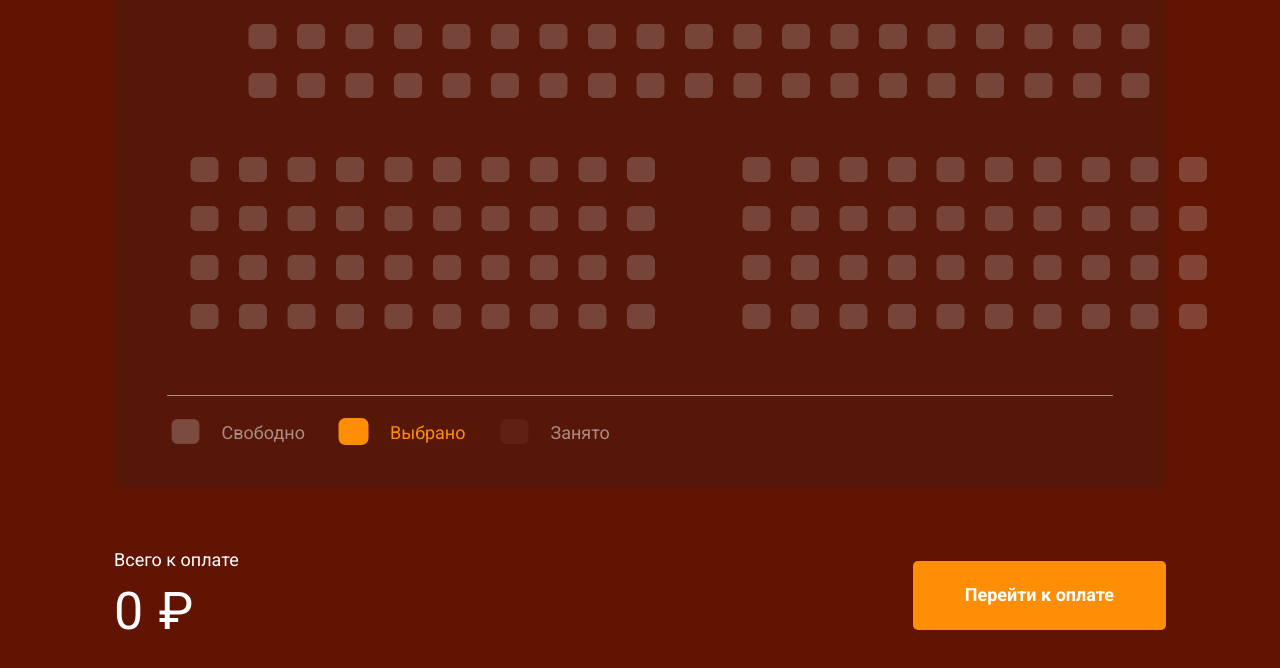
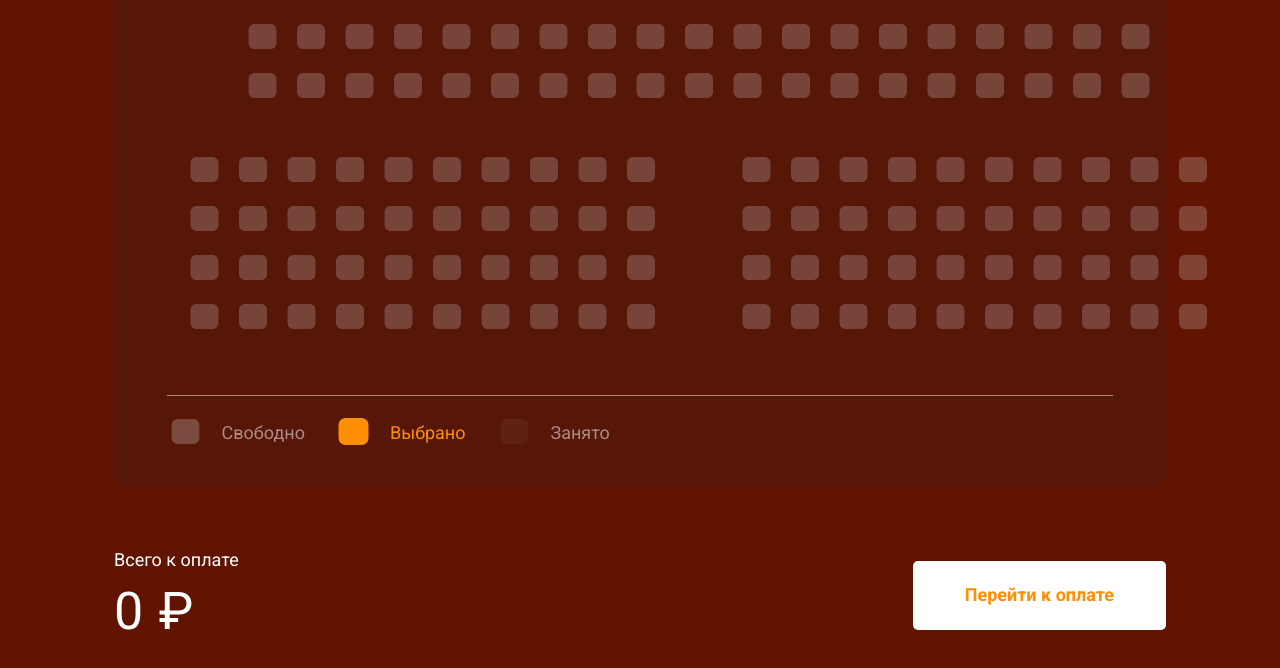
Before and after one commit to Elena-Filippova/Online-Cinema, a plain HTML site: page index.html in a window 1280 px wide. In both pictures the pointer is over the link "Перейти к оплате". Shown: the part 1102-1770 px from the top of the page. Drawn offline with Linux system fonts and the light colour scheme; some packages are replaced by stand-ins of ours; a script that the page names is missing.

Commit message:
Add files via upload

```diff
--- a/styles/styles.css
+++ b/styles/styles.css
@@ -385,6 +385,12 @@ hr {
   font-size: 18px;
   border-radius: 5px;
   background-color: var(--orange);
+  transition: var(--transition);
+}
+
+.button-pay:hover {
+  background-color: var(--white);
+  color: var(--orange);
 }
 
 @media (width <= 1200px) {
```
